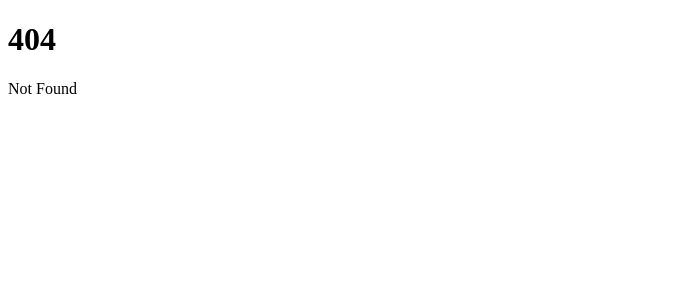
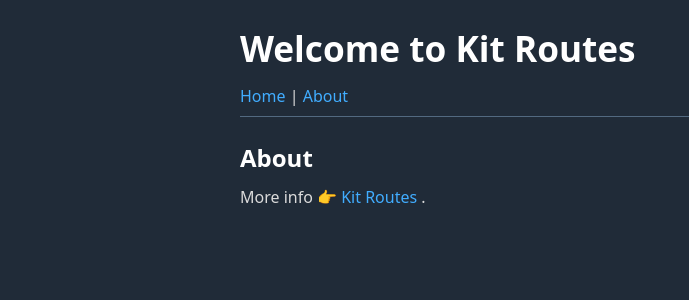
Before and after one commit to jycouet/aos-2023, a SvelteKit app: page /about in a window 1280 px wide. Before the commit this address had no page. Shown: the top 300 px of the page, without its empty margins (0-689 px from the left). Built offline with nearby package versions, Linux system fonts and the light colour scheme.

Commit message:
add layout & about page

```diff
--- /dev/null
+++ b/src/routes/+layout.svelte
@@ -0,0 +1,16 @@
+<svelte:head>
+  <link
+    rel="stylesheet"
+    href="https://cdn.jsdelivr.net/npm/water.css@2/out/dark.css"
+  />
+  <title>Demo Kit Routes</title>
+</svelte:head>
+
+<h1>Welcome to Kit Routes</h1>
+
+<a href="/">Home</a> |
+<a href="/about">About</a>
+
+<hr />
+
+<slot />
--- /dev/null
+++ b/src/routes/about/+page.svelte
@@ -0,0 +1,9 @@
+<h2>About</h2>
+
+More info 👉
+<a
+  target="_blank"
+  href="https://www.kitql.dev/docs/tools/06_vite-plugin-kit-routes"
+>
+  Kit Routes
+</a>.
```
Also changed, not shown: src/routes/+page.svelte (+7 -2 lines).
